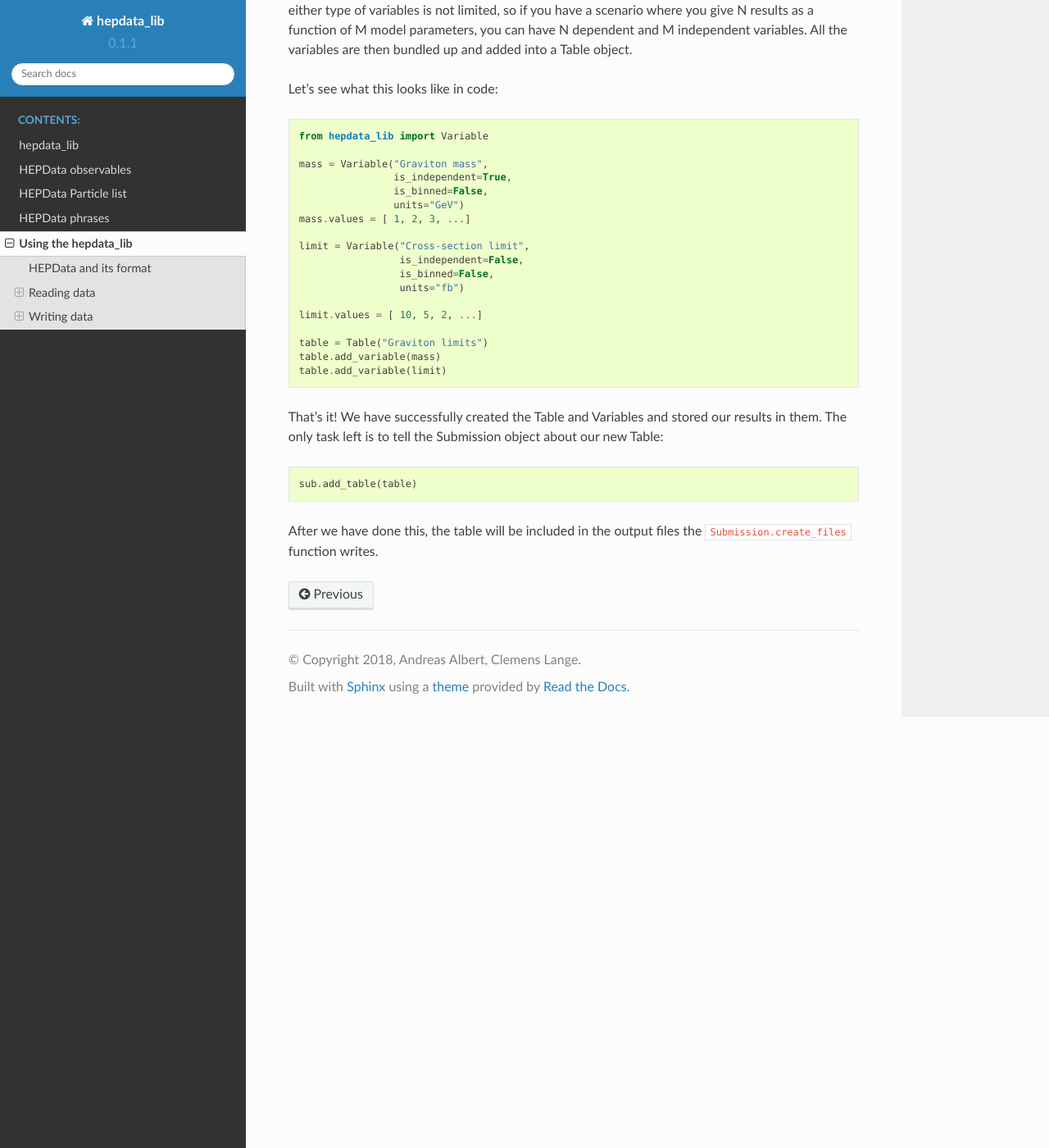
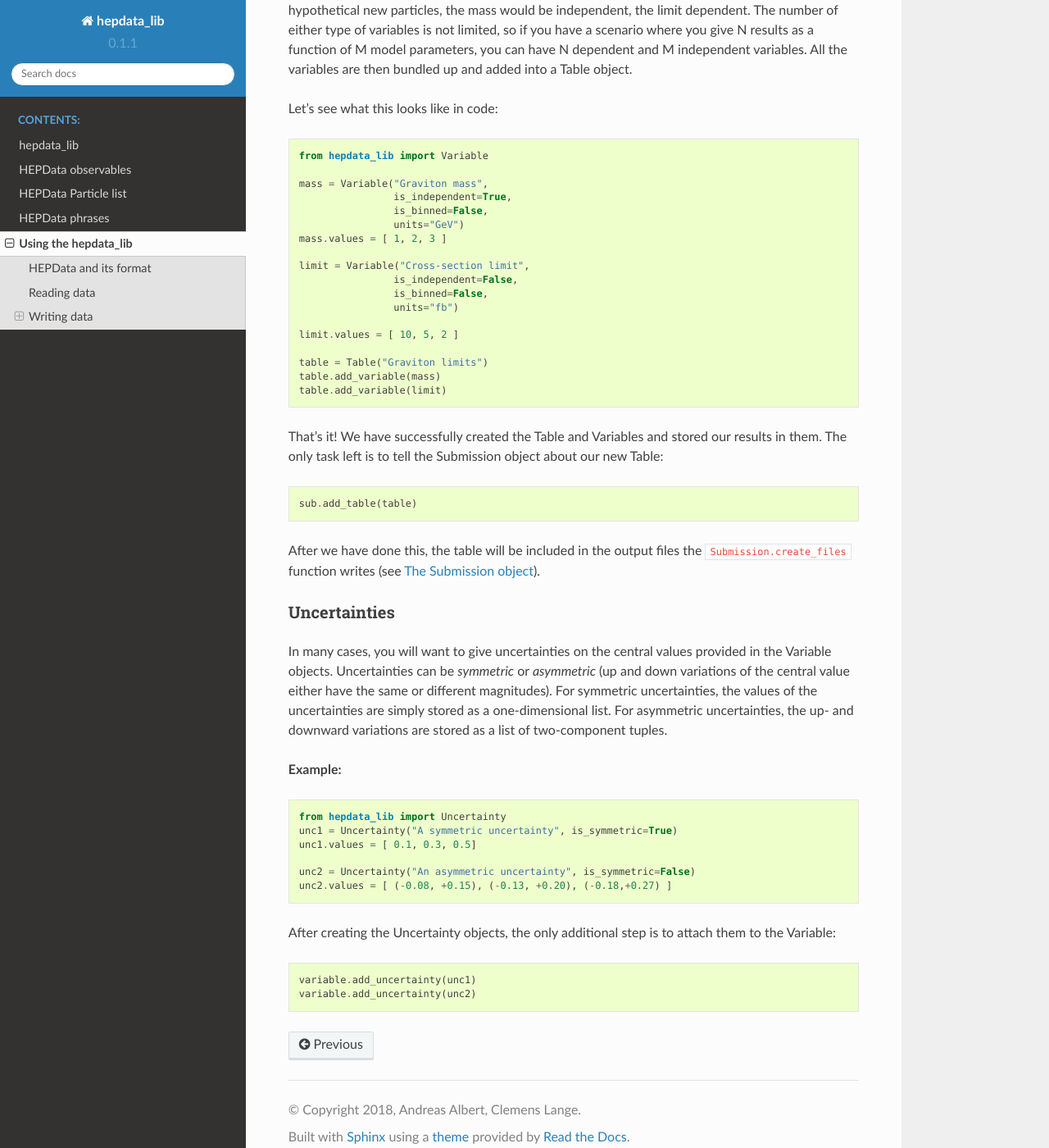
Before and after one commit to HEPData/hepdata_lib, a Sphinx documentation site: the page built from docs/usage.rst, in a window 1280 px wide and 1400 px high, scrolled down 1530 px. Shown: the whole window at 82% size. Built offline with Sphinx 7.4.7 and the Read the Docs theme 2.0.0, drawn with Linux system fonts in a browser that asks for light colours; some of the changed lines change nothing that is shown; some of the changed text lies outside the part shown.

Commit message:
Use restructured text.

````diff
--- a/docs/usage.md
+++ /dev/null
@@ -1,73 +0,0 @@
-# Using the hepdata_lib
-The library aims to offer tools for two main operations:
-* **Reading data** from the usual formats (ROOT, text files, etc.)
-* **Writing data** in the HEPData YAML-based format
-All of this happens in a user-friendly python interface.
-
-In the following sections, there are
-
-## HEPData and its format
-
-The HEPData data model revolves around **Tables** and **Variables**. At its core, a Variable is a one-dimensional array of numbers with some additional (meta-)data, such as uncertainties, units, etc. assigned to it. A Table is simply a set of multiple Variables. This definition will immediately make sense to you when you think of a general table, which has multiple columns representing different variables.
-
-
-
-## Reading data
-
-### Examples
-
-## Writing data
-Following the HEPData data model, the hepdata_lib implements four main classes for writing data:
-* **Submission**
-* **Table**
-* **Variable**
-* **Uncertainty**
-
-### Step-by-step
-#### The Submission object
-The Submission object is the central object where all threads come together. The Submission object represents the whole HEPData entry and thus carries the top-level meta data that is equally valid for all the tables and variables you may want to enter. The object is also used to create the physical submission files you will upload to the HEPData web interface.
-
-When using the hepdata_lib to make an entry, you **always need to create a Submission object**.
-The most bare-bone submission consists of only a Submission object with no data in it:
-```
-from hepdata_lib import Submission
-sub = Submission()
-outdir="./output"
-sub.create_files(outdir)
-```
-The `create_files` function writes all the YAML output files you need and packs them up in a `tar.gz` file ready to be uploaded.
-
-#### Tables and Variables
-The real data is stored in Variables and Tables. Variables come in two flavors: *independent* and *dependent*. Whether a variable is independent or dependent may change with context, but the general idea is that the independent variable is what you put in, the dependent variable is what comes out. Example: if you calculate a cross-section limit as a function of the mass of a hypothetical new particles, the mass would be independent, the limit dependent. The number of either type of variables is not limited, so if you have a scenario where you give N results as a function of M model parameters, you can have N dependent and M independent variables.
-All the variables are then bundled up and added into a Table object.
-
-Let's see what this looks like in code:
-
-```
-from hepdata_lib import Variable
-
-mass = Variable("Graviton mass",
-                is_independent=True,
-                is_binned=False,
-                units="GeV")
-mass.values = [ 1, 2, 3, ...]
-
-limit = Variable("Cross-section limit",
-                 is_independent=False,
-                 is_binned=False,
-                 units="fb")
-
-limit.values = [ 10, 5, 2, ...]
-
-table = Table("Graviton limits")
-table.add_variable(mass)
-table.add_variable(limit)
-```
-
-That's it! We have successfully created the Table and Variables and stored our results in them. The only task left is to tell the Submission object about our new Table:
-
-```
-sub.add_table(table)
-```
-
-After we have done this, the table will be included in the output files the `Submission.create_files` function writes.
--- a/docs/usage.rst
+++ b/docs/usage.rst
@@ -1 +1,122 @@
-.. mdinclude:: usage.md
+Using the hepdata_lib
+=======================
+
+The library aims to offer tools for two main operations:
+
+* :ref:`sec-usage-reading` from the usual formats (ROOT, text files, etc.) into python lists.
+* :ref:`sec-usage-writing` from python lists to the HEPData YAML-based format
+
+All of this happens in a user-friendly python interface. :ref:`sec-usage-reading` is helpful if you need help getting your data as a python list. If you already have your data accessible in python, great! Skip right ahead to :ref:`sec-usage-writing`.
+
+In the following sections, there are
+
+HEPData and its format
+----------------------
+
+The HEPData data model revolves around **Tables** and **Variables**. At its core, a Variable is a one-dimensional array of numbers with some additional (meta-)data, such as uncertainties, units, etc. assigned to it. A Table is simply a set of multiple Variables. This definition will immediately make sense to you when you think of a general table, which has multiple columns representing different variables.
+
+
+.. _sec-usage-reading:
+
+Reading data
+-------------------------------
+
+**TODO**
+
+.. _sec-usage-writing:
+
+Writing data
+-------------------------------
+
+Following the HEPData data model, the hepdata_lib implements four main classes for writing data:
+
+* **Submission**
+* **Table**
+* **Variable**
+* **Uncertainty**
+
+
+.. _sec-usage-submission:
+
+The Submission object
++++++++++++++++++++++++++++++++
+
+The Submission object is the central object where all threads come together. The Submission object represents the whole HEPData entry and thus carries the top-level meta data that is equally valid for all the tables and variables you may want to enter. The object is also used to create the physical submission files you will upload to the HEPData web interface.
+
+When using the hepdata_lib to make an entry, you **always need to create a Submission object**.
+The most bare-bone submission consists of only a Submission object with no data in it:
+
+::
+
+    from hepdata_lib import Submission
+    sub = Submission()
+    outdir="./output"
+    sub.create_files(outdir)
+
+The ``create_files`` function writes all the YAML output files you need and packs them up in a ``tar.gz`` file ready to be uploaded.
+
+
+.. _sec-usage-tab-var:
+
+Tables and Variables
++++++++++++++++++++++++++++++++
+
+The real data is stored in Variables and Tables. Variables come in two flavors: *independent* and *dependent*. Whether a variable is independent or dependent may change with context, but the general idea is that the independent variable is what you put in, the dependent variable is what comes out. Example: if you calculate a cross-section limit as a function of the mass of a hypothetical new particles, the mass would be independent, the limit dependent. The number of either type of variables is not limited, so if you have a scenario where you give N results as a function of M model parameters, you can have N dependent and M independent variables.
+All the variables are then bundled up and added into a Table object.
+
+Let's see what this looks like in code:
+
+::
+
+    from hepdata_lib import Variable
+
+    mass = Variable("Graviton mass",
+                    is_independent=True,
+                    is_binned=False,
+                    units="GeV")
+    mass.values = [ 1, 2, 3 ]
+
+    limit = Variable("Cross-section limit",
+                    is_independent=False,
+                    is_binned=False,
+                    units="fb")
+
+    limit.values = [ 10, 5, 2 ]
+
+    table = Table("Graviton limits")
+    table.add_variable(mass)
+    table.add_variable(limit)
+
+That's it! We have successfully created the Table and Variables and stored our results in them. The only task left is to tell the Submission object about our new Table:
+
+::
+
+    sub.add_table(table)
+
+
+After we have done this, the table will be included in the output files the ``Submission.create_files`` function writes (see  :ref:`sec-usage-submission`).
+
+
+
+Uncertainties
+++++++++++++++++++++++++++++++++
+
+In many cases, you will want to give uncertainties on the central values provided in the Variable objects. Uncertainties can be *symmetric* or *asymmetric* (up and down variations of the central value either have the same or different magnitudes). For symmetric uncertainties, the values of the uncertainties are simply stored as a one-dimensional list. For asymmetric uncertainties, the up- and downward variations are stored as a list of two-component tuples.
+
+**Example:**
+
+::
+
+    from hepdata_lib import Uncertainty
+    unc1 = Uncertainty("A symmetric uncertainty", is_symmetric=True)
+    unc1.values = [ 0.1, 0.3, 0.5]
+
+    unc2 = Uncertainty("An asymmetric uncertainty", is_symmetric=False)
+    unc2.values = [ (-0.08, +0.15), (-0.13, +0.20), (-0.18,+0.27) ]
+
+After creating the Uncertainty objects, the only additional step is to attach them to the Variable:
+
+::
+
+    variable.add_uncertainty(unc1)
+    variable.add_uncertainty(unc2)
````
